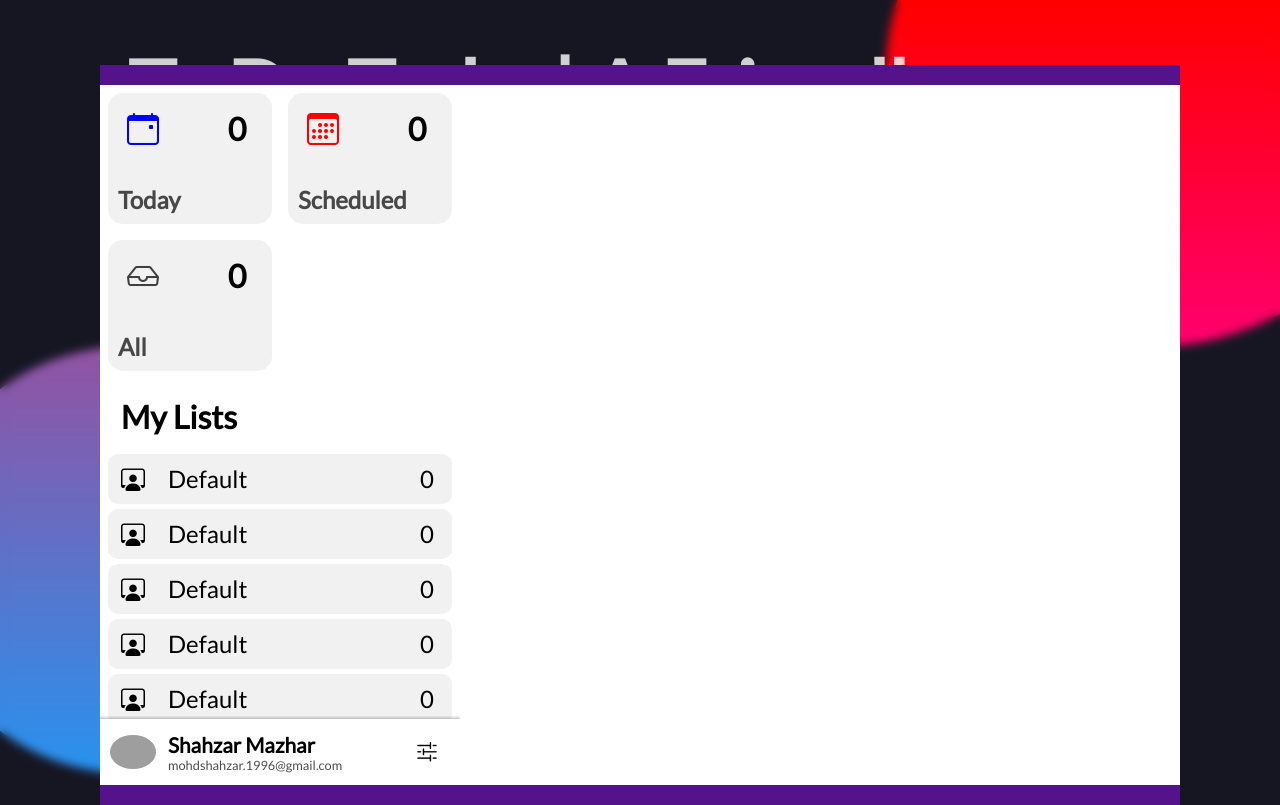
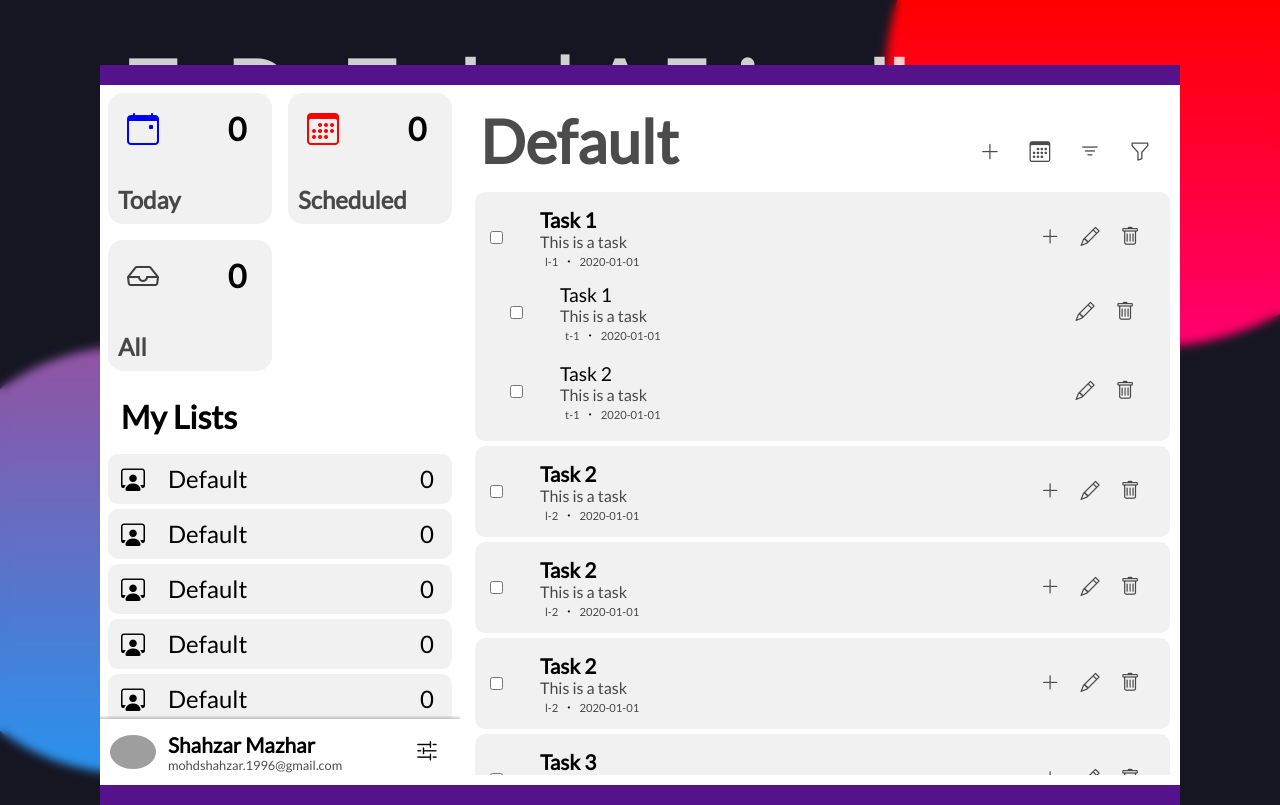
Before and after one commit to szmazhr/todo-notes, a website built with webpack: page src/index.html in a window 1280 px wide. Built offline with nearby package versions, Linux system fonts and the light colour scheme; grey boxes are pictures that could not be loaded.

Commit message:
main content added

```diff
--- a/src/js/Components/content.js
+++ b/src/js/Components/content.js
@@ -1,13 +1,14 @@
 import DOM from "../Modules/domStuff";
 import eventHandler from "../Modules/event-handler";
+import { createHome } from "./home";
 import { createSidebar } from "./sidebar";
 
 
 eventHandler.subscribe('ready', () => {
   const content = DOM.select('.content');
   const sidebar = createSidebar();
-  console.log('ready');
+  const home = createHome();
 
 
-  DOM.bulkAppend(content, [sidebar]);
+  DOM.bulkAppend(content, [sidebar], [home]);
 });
--- /dev/null
+++ b/src/js/Components/home.js
@@ -0,0 +1,68 @@
+import DOM from "../Modules/domStuff";
+import { createMainHeader } from "./main-header";
+import { createTask } from "./task-card";
+
+const tasks = [
+  {
+    id: 1,
+    title: "Task 1",
+    description: "This is a task",
+    parent: "l-1",
+    dueDate: "2020-01-01",
+    subtask: [1, 2],
+  },
+  {
+    id: 2,
+    title: "Task 2",
+    description: "This is a task",
+    parent: "l-2",
+    dueDate: "2020-01-01",
+    subtask: [],
+  },
+  {
+    id: 2,
+    title: "Task 2",
+    description: "This is a task",
+    parent: "l-2",
+    dueDate: "2020-01-01",
+    subtask: [],
+  },
+  {
+    id: 2,
+    title: "Task 2",
+    description: "This is a task",
+    parent: "l-2",
+    dueDate: "2020-01-01",
+    subtask: [],
+  },
+  {
+    id: 3,
+    title: "Task 3",
+    description: "This is a task",
+    parent: "l-3",
+    dueDate: "2020-01-01",
+    subtask: [3],
+  },
+];
+
+
+function createHome() {
+  const [container, header, main] = DOM.createElementsByClassName(
+    ["body"],
+    ["header", "header"],
+    ["main-content", "main"]
+  );
+
+    tasks.forEach(task => {
+      const _task = createTask(task);
+      main.append(_task);
+    });
+    const headerContent = createMainHeader();
+    // const mainContent = createMainContent();
+
+
+  DOM.bulkAppend(container, [header, [headerContent]], [main]);
+  return container;
+}
+
+export { createHome };
--- /dev/null
+++ b/src/js/Components/icon-button.js
@@ -0,0 +1,10 @@
+import DOM from "../Modules/domStuff"
+
+function createIconButton(iconName, className, onClick){
+  const btn = DOM.createElementsByClassName([className, 'button']);
+  DOM.bsIcon(iconName, btn);
+  if(onClick) btn.setAttribute('data-onClick', onClick);
+  return btn;
+}
+
+export { createIconButton };
--- /dev/null
+++ b/src/js/Components/main-header.js
@@ -0,0 +1,41 @@
+import DOM from "../Modules/domStuff"
+import { createIconButton } from "./icon-button"
+
+const buttons = [
+  {
+    id: 1,
+    name: 'add-new',
+    icon: 'plus-lg',
+  },
+  {
+    id: 2,
+    name: 'view-calender',
+    icon: 'calendar3',
+  },
+  {
+    id: 3,
+    name: 'view-sort',
+    icon: 'filter',
+  },
+  {
+    id: 4,
+    name: 'view-filter',
+    icon: 'funnel',
+  },
+]
+
+function createMainHeader(){
+  const [row, title, quick_actions] = DOM.createElementsByClassName(
+    ["row"],
+    ["title"],
+    ["quick-actions"]
+  )
+  DOM.textNode('Default', 'h2', title);
+  buttons.forEach(btn => {
+    quick_actions.append(createIconButton(btn.icon, btn.name, btn.name));
+  })
+  DOM.bulkAppend(row, [title], [quick_actions]);
+  return row;
+}
+
+export { createMainHeader };
--- a/src/js/Components/profile-card.js
+++ b/src/js/Components/profile-card.js
@@ -10,7 +10,7 @@ function createProfileCard() {
       ["info"],
       ["name"],
       ["email"],
-      ["setting-gear"]
+      ["setting-gear", 'button']
     );
 
   DOM.addAttributes(img,
--- /dev/null
+++ b/src/js/Components/task-card.js
@@ -0,0 +1,119 @@
+import DOM from "../Modules/domStuff";
+import { createIconButton } from "./icon-button";
+
+
+const subtasks = [
+  {
+    id: 1,
+    title: "Task 1",
+    description: "This is a task",
+    parent: "t-1",
+    dueDate: "2020-01-01",
+  },
+  {
+    id: 2,
+    title: "Task 2",
+    description: "This is a task",
+    parent: "t-1",
+    dueDate: "2020-01-01",
+  },
+  {
+    id: 3,
+    title: "Task 3",
+    description: "This is a task",
+    parent: "t-3",
+    dueDate: "2020-01-01",
+  },
+];
+
+
+const buttons = [
+  {
+    id: 1,
+    name: 'add-subtask',
+    icon: 'plus-lg',
+  },
+  {
+    id: 2,
+    name: 'edit-task',
+    icon: 'pencil',
+  },
+  {
+    id: 3,
+    name: 'delete-task',
+    icon: 'trash',
+  },
+]
+
+function createTask(task) {
+  const _isSubtask = (task.parent.match(/^[t]/i)) ? true : false;
+  const [
+    task_card,
+    task_body,
+    task_status,
+    checkbox,
+    label,
+    task_info,
+    task_name,
+    task_note,
+    task_side_note,
+    task_action,
+  ] = DOM.createElementsByClassName(
+    [`${_isSubtask ? 'subtask-card' : 'task-card'}`],
+    ["task-body"],
+    ["task-status"],
+    ["checkbox", 'input'],
+    ["label"],
+    ["task-info"],
+    ["task-name"],
+    ["task-note"],
+    ["task-side-note"],
+    ["task-action"]
+  );
+
+  DOM.addAttributes(checkbox, {
+    type: 'checkbox',
+    id: task.id,
+  })
+
+  label.setAttribute('for', task.id);
+
+  DOM.textNode(task.title, 'span', task_name);
+  DOM.textNode(task.description, 'span', task_note);
+  DOM.textNode(task.parent, 'span', task_side_note);
+
+  if(task.dueDate) {
+    DOM.bsIcon('dot', task_side_note);
+    DOM.textNode(task.dueDate, 'span', task_side_note);
+  }
+
+  buttons.forEach(btn => {
+    if(_isSubtask && btn.name == 'add-subtask') {return;}
+    task_action.append(createIconButton(btn.icon, btn.name, btn.name));
+  })
+
+  DOM.bulkAppend(
+    task_card,
+    [task_body, [task_status, [checkbox], [label]], [task_info, [task_name], [task_note], [task_side_note]],
+    [task_action]]
+  );
+
+
+    if(task.hasOwnProperty('subtask') && task.subtask.length > 0 && !_isSubtask) {
+      task.subtask.forEach(i => {
+        let subtask;
+        subtasks.forEach(s => {
+          if(s.id === i) {
+            subtask = s;
+            return;
+          }
+        })
+        const _subtask = createTask(subtask);
+        task_card.append(_subtask);
+      });
+    }
+
+  return task_card;
+}
+
+export { createTask }
--- a/src/scss/_app-body.scss
+++ b/src/scss/_app-body.scss
@@ -1,5 +1,8 @@
 .body{
   padding: 10px;
+  padding-right: 5px;
+  height: 100%;
+  overflow: hidden;
   header{
     .row{
       display: flex;
@@ -36,9 +39,15 @@
     }
   }
   main{
+    height: calc(100% - 92px);
+  overflow: auto;
+    > .task-card{
+      margin: 5px;
+      border-radius: 10px;
+    }
     .task-card{
-      width: 100%;
       padding: 10px;
+      background-color: rgb(241, 241, 241);
       .task-body{
         display: flex;
         align-items: center;
@@ -55,6 +64,7 @@
           padding-left: 10px;
           .task-name{
             font-size: 1.3rem;
+            font-weight: 700;
           }
           .task-note{
             opacity: 0.7;
@@ -116,10 +126,31 @@
           }
         }
       }
-      .task-card{
+      .subtask-card{
         padding: 5px;
         padding-left: 20px;
+
+        &:last-of-type{
+          border-radius: 0 0 10px 10px !important;
+        }
+        .task-name{
+          font-size: 1.2rem !important;
+          font-weight: 400 !important;
+        }
       }
+      transition: color 0.3s, background-color 0.3s;
+      &.selected, &:hover:not( .subtask-card){
+        background-color: rgb(167, 167, 167);
+        color: white;
+        .subtask-card{
+            background-color: rgb(241, 241, 241);
+            color: black;
+        }
+      }
+
+
+
     }
+
   }
 }
```
